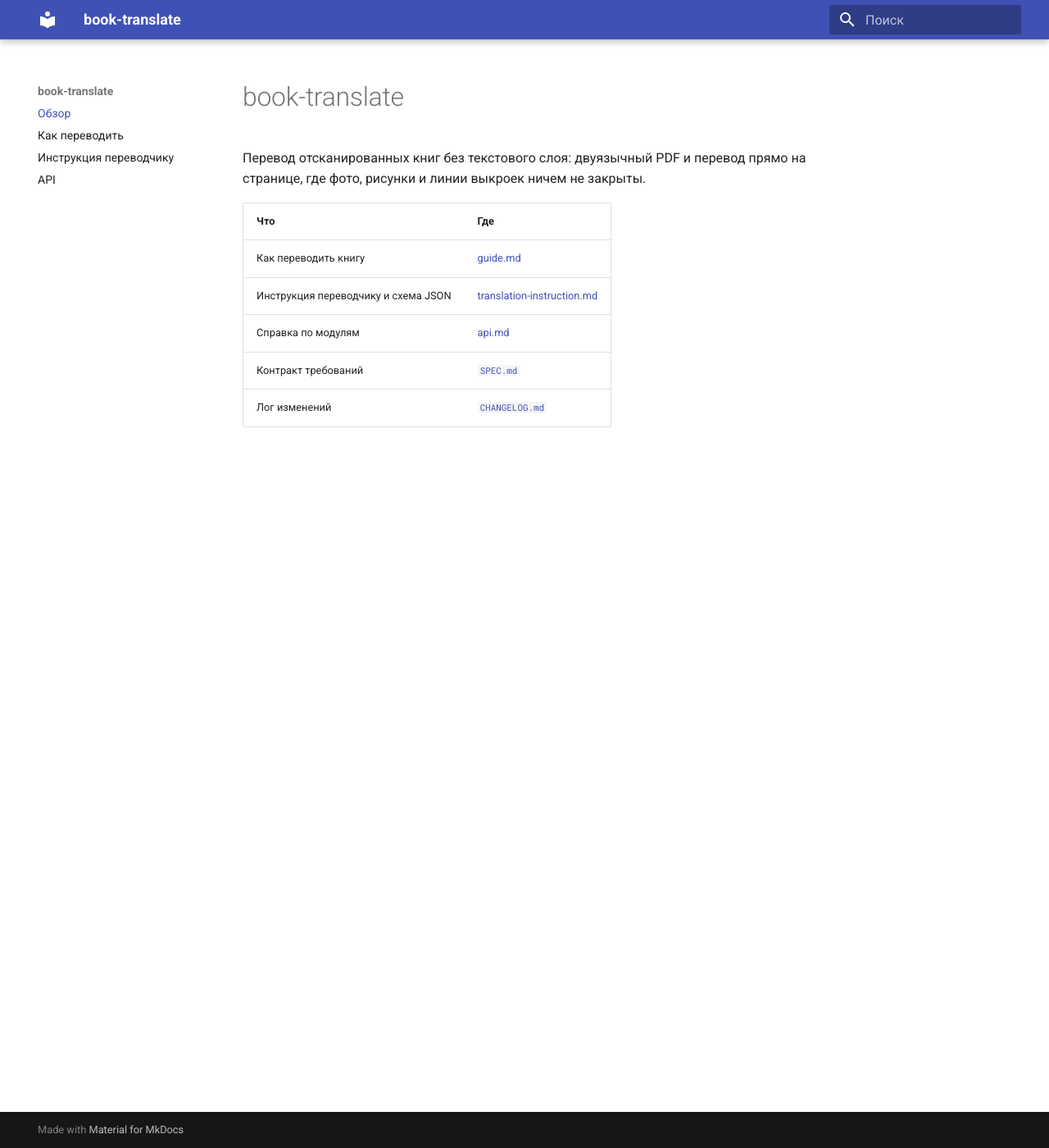
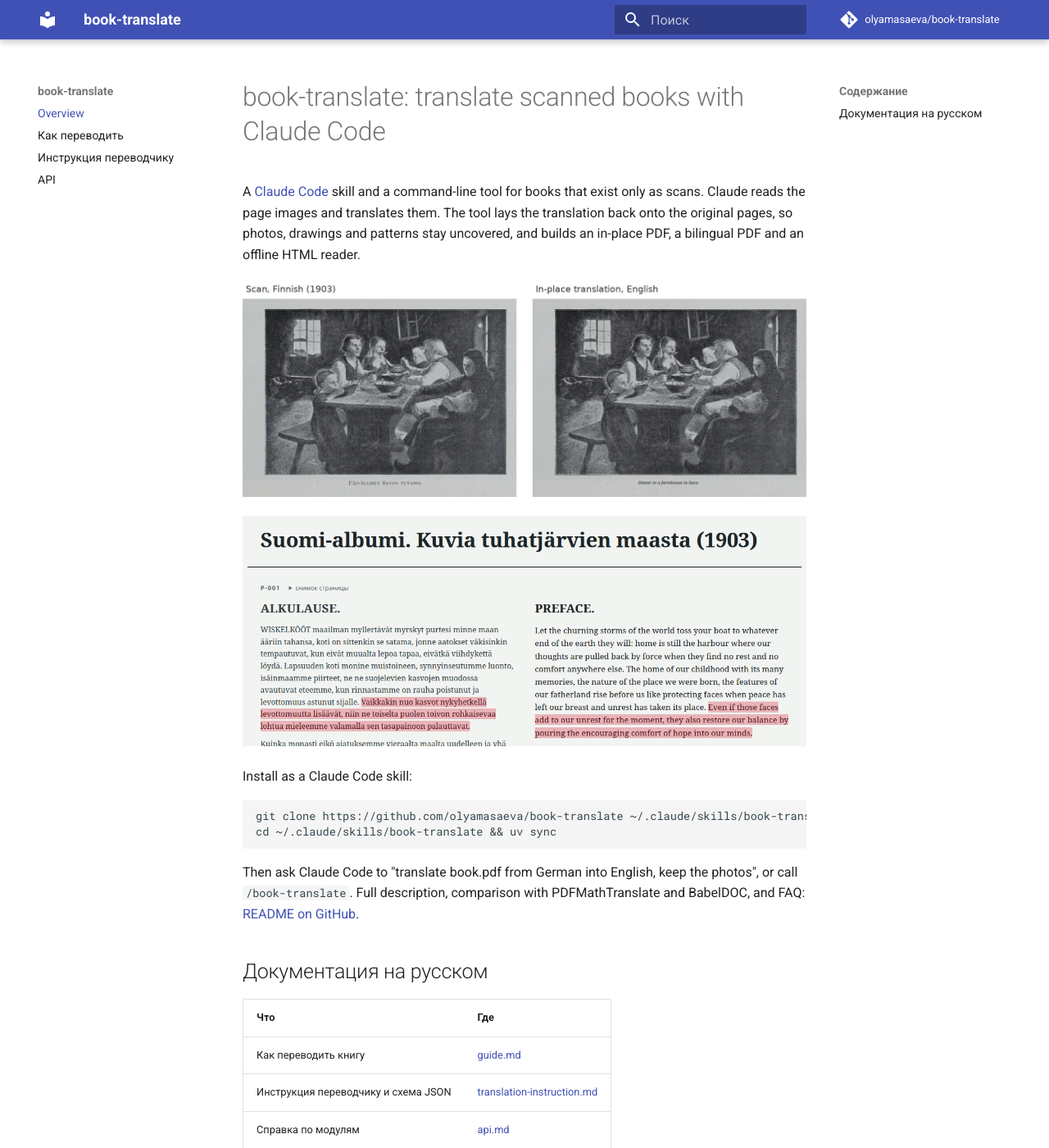
Before and after one commit to olyamasaeva/book-translate, an MkDocs documentation site: the page built from docs/index.md, in a window 1280 px wide and 1400 px high. Shown: the whole window at 82% size. Built offline with MkDocs 1.6.1 and Material for MkDocs 9.7.7, drawn with Linux system fonts in a browser that asks for light colours; comment, search, counter and statistics services are not loaded; some of the changed text lies outside the part shown.

Commit message:
Present the project as a Claude Code skill
Add SKILL.md with the workflow Claude follows, a before/after demo and a
reader screenshot built from a public-domain 1903 Finnish album, an FAQ,
and a docs landing page for GitHub Pages. Note in the limitations that
very wide letter spacing breaks block detection.

````diff
--- a/docs/index.md
+++ b/docs/index.md
@@ -1,12 +1,34 @@
-# book-translate
+# book-translate: translate scanned books with Claude Code
 
-Перевод отсканированных книг без текстового слоя: двуязычный PDF и перевод прямо
-на странице, где фото, рисунки и линии выкроек ничем не закрыты.
+A [Claude Code](https://claude.com/claude-code) skill and a command-line tool for books
+that exist only as scans. Claude reads the page images and translates them. The tool lays
+the translation back onto the original pages, so photos, drawings and patterns stay
+uncovered, and builds an in-place PDF, a bilingual PDF and an offline HTML reader.
+
+![A page of a 1903 Finnish photo album: the scan, and the same page with the caption translated into English in place](img/inplace-before-after.jpg)
+
+![The reader: Finnish original on the left, English translation on the right, one sentence pair highlighted](img/reader.png)
+
+Install as a Claude Code skill:
+
+```bash
+git clone https://github.com/olyamasaeva/book-translate ~/.claude/skills/book-translate
+cd ~/.claude/skills/book-translate && uv sync
+```
+
+Then ask Claude Code to "translate book.pdf from German into English, keep the photos", or
+call `/book-translate`. Full description, comparison with PDFMathTranslate and BabelDOC,
+and FAQ: [README on GitHub](https://github.com/olyamasaeva/book-translate#readme).
+
+## Документация на русском
 
 | Что | Где |
 |---|---|
 | Как переводить книгу | [guide.md](guide.md) |
 | Инструкция переводчику и схема JSON | [translation-instruction.md](translation-instruction.md) |
 | Справка по модулям | [api.md](api.md) |
-| Контракт требований | [`SPEC.md`](../SPEC.md) |
-| Лог изменений | [`CHANGELOG.md`](../CHANGELOG.md) |
+| Контракт требований | [`SPEC.md`](https://github.com/olyamasaeva/book-translate/blob/main/SPEC.md) |
+| Лог изменений | [`CHANGELOG.md`](https://github.com/olyamasaeva/book-translate/blob/main/CHANGELOG.md) |
+
+Example pages: *Suomi-albumi: kuvia tuhatjärvien maasta* (Hancock, Michigan, 1903), public
+domain, [Internet Archive](https://archive.org/details/suomialbumikuvia00unse).
--- a/mkdocs.yml
+++ b/mkdocs.yml
@@ -1,11 +1,15 @@
 site_name: book-translate
+site_description: Translate scanned books with Claude Code into an in-place PDF, a bilingual PDF and an offline reader, without covering photos or drawings
+site_url: https://olyamasaeva.github.io/book-translate/
+repo_url: https://github.com/olyamasaeva/book-translate
+repo_name: olyamasaeva/book-translate
 
 theme:
   name: material
   language: ru
 
 nav:
-  - Обзор: index.md
+  - Overview: index.md
   - Как переводить: guide.md
   - Инструкция переводчику: translation-instruction.md
   - API: api.md
````
Also changed, not shown: README.md (+71 -11 lines), SKILL.md (added, +115 -0 lines), docs/img/inplace-before-after.jpg (added), docs/img/reader.png (added), docs/img/social-preview.png (added).
